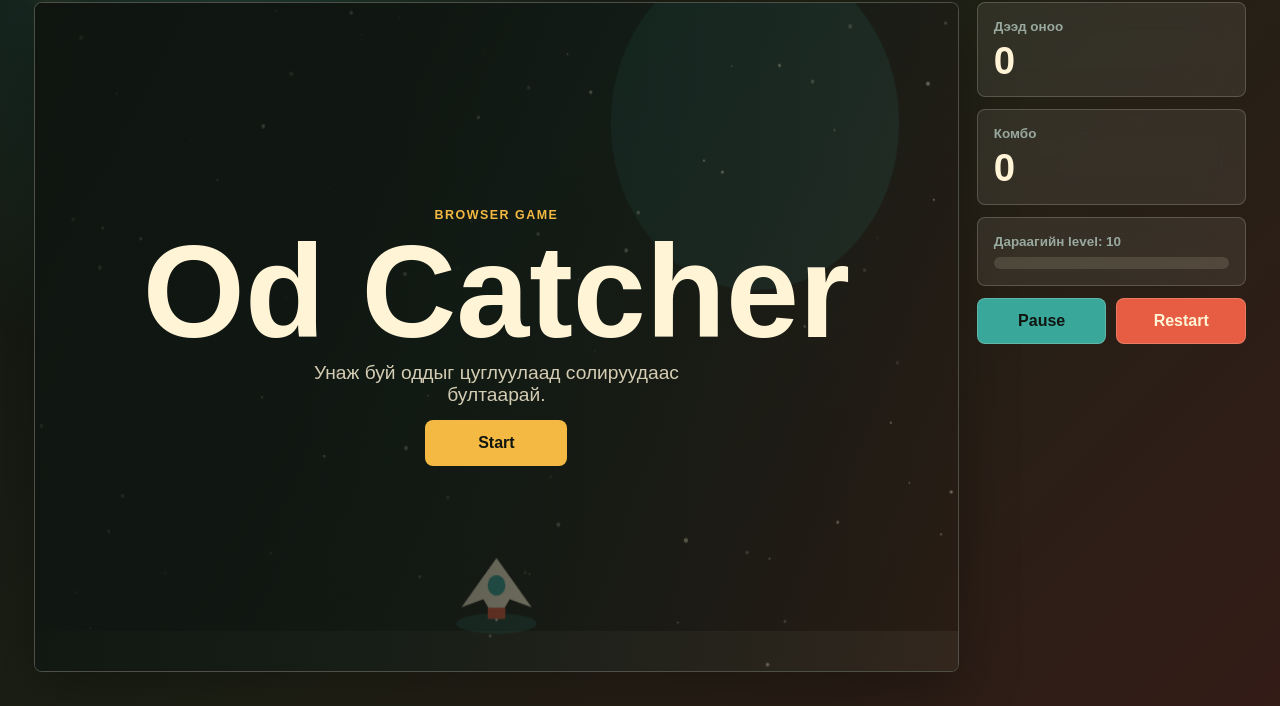
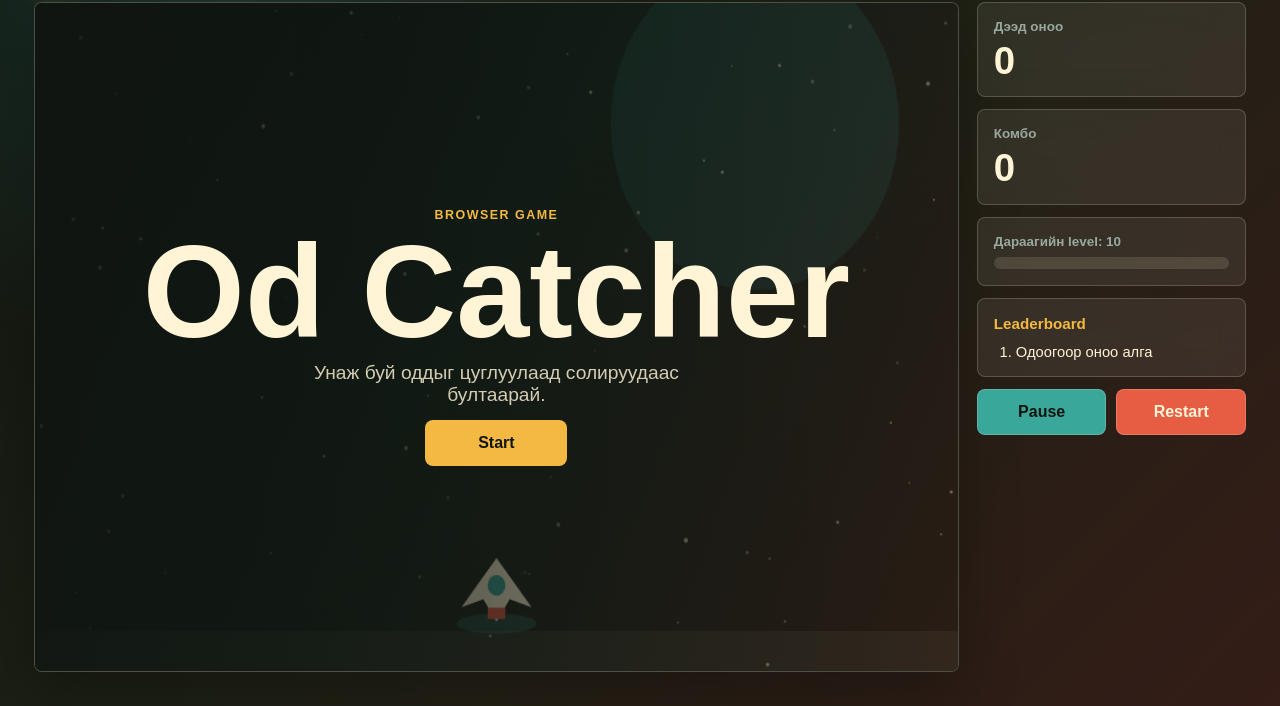
Before and after one commit to Oyun0503Bat/Od-Catcher, a plain HTML site: page index.html in a window 1280 px wide. Shown: the part 94-800 px from the top of the page. Drawn offline with Linux system fonts and the light colour scheme.

Commit message:
Add files via upload

```diff
--- a/index.html
+++ b/index.html
@@ -61,6 +61,12 @@
             <span id="progressLabel">Дараагийн level: 10</span>
             <div><i id="progressBar"></i></div>
           </div>
+          <div class="leaderboard" aria-label="Leaderboard">
+            <h2>Leaderboard</h2>
+            <ol id="leaderboardList">
+              <li>Одоогоор оноо алга</li>
+            </ol>
+          </div>
           <div class="actions">
             <button id="pauseButton" type="button">Pause</button>
             <button id="restartButton" type="button">Restart</button>
--- a/script.js
+++ b/script.js
@@ -8,6 +8,7 @@ const bestScoreEl = document.querySelector("#bestScore");
 const comboEl = document.querySelector("#combo");
 const progressBar = document.querySelector("#progressBar");
 const progressLabel = document.querySelector("#progressLabel");
+const leaderboardList = document.querySelector("#leaderboardList");
 const startPanel = document.querySelector("#startPanel");
 const startButton = document.querySelector("#startButton");
 const pauseButton = document.querySelector("#pauseButton");
@@ -18,7 +19,9 @@ const moveButtons = document.querySelectorAll("[data-move]");
 const WIDTH = canvas.width;
 const HEIGHT = canvas.height;
 const keys = new Set();
+const leaderboardKey = "od-catcher-leaderboard";
 
+let leaderboard = JSON.parse(localStorage.getItem(leaderboardKey) || "[]");
 let bestScore = Number(localStorage.getItem("od-catcher-best") || 0);
 let running = false;
 let paused = false;
@@ -70,6 +73,38 @@ function updateHud() {
   const progress = (state.score - previousLevel) / (nextLevel - previousLevel);
   progressBar.style.width = `${Math.max(0, Math.min(1, progress)) * 100}%`;
   progressLabel.textContent = `Дараагийн level: ${Math.max(0, nextLevel - state.score)}`;
+}
+
+function renderLeaderboard() {
+  leaderboardList.innerHTML = "";
+
+  if (leaderboard.length === 0) {
+    const empty = document.createElement("li");
+    empty.textContent = "Одоогоор оноо алга";
+    leaderboardList.append(empty);
+    return;
+  }
+
+  for (const entry of leaderboard.slice(0, 5)) {
+    const item = document.createElement("li");
+    item.textContent = `${entry.name} - ${entry.score}`;
+    leaderboardList.append(item);
+  }
+}
+
+function saveLeaderboardScore() {
+  if (state.score <= 0) {
+    return;
+  }
+
+  const typedName = prompt("Leaderboard-д нэрээ бичнэ үү:", "Player");
+  const name = (typedName || "Player").trim().slice(0, 16) || "Player";
+
+  leaderboard.push({ name, score: state.score });
+  leaderboard.sort((a, b) => b.score - a.score);
+  leaderboard = leaderboard.slice(0, 5);
+  localStorage.setItem(leaderboardKey, JSON.stringify(leaderboard));
+  renderLeaderboard();
 }
 
 function createBackdrop() {
@@ -206,6 +241,7 @@ function endGame() {
   paused = false;
   bestScore = Math.max(bestScore, state.score);
   localStorage.setItem("od-catcher-best", String(bestScore));
+  saveLeaderboardScore();
   updateHud();
   startButton.textContent = "Again";
   startPanel.querySelector("p:not(.kicker)").textContent =
@@ -410,4 +446,5 @@ for (const button of moveButtons) {
 
 createBackdrop();
 updateHud();
+renderLeaderboard();
 requestAnimationFrame(loop);
--- a/styles.css
+++ b/styles.css
@@ -93,6 +93,7 @@ button {
 .hud span,
 .metric,
 .meter,
+.leaderboard,
 .actions button {
   border: 1px solid var(--line);
   border-radius: 8px;
@@ -212,7 +213,8 @@ h1 {
 }
 
 .metric,
-.meter {
+.meter,
+.leaderboard {
   padding: 16px;
 }
 
@@ -244,6 +246,24 @@ h1 {
   height: 100%;
   border-radius: inherit;
   background: linear-gradient(90deg, var(--teal), var(--gold), var(--coral));
+}
+
+.leaderboard h2 {
+  margin: 0 0 12px;
+  color: var(--gold);
+  font-size: 0.95rem;
+}
+
+.leaderboard ol {
+  display: grid;
+  gap: 8px;
+  margin: 0;
+  padding-left: 22px;
+}
+
+.leaderboard li {
+  color: var(--cream);
+  font-size: 0.92rem;
 }
 
 .actions {
@@ -320,6 +340,7 @@ h1 {
   }
 
   .meter,
+  .leaderboard,
   .actions {
     grid-column: 1 / -1;
   }
@@ -347,7 +368,8 @@ h1 {
   }
 
   .metric,
-  .meter {
+  .meter,
+  .leaderboard {
     padding: 13px;
   }
 
```
